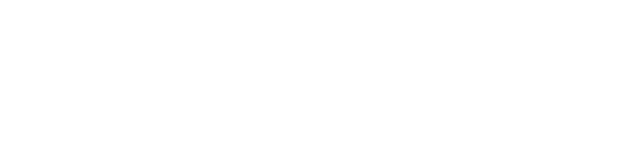
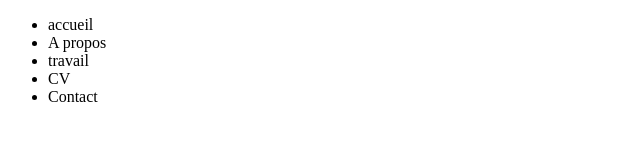
Before and after one commit to latifGnbea/checkpoint_html, a plain HTML site: page index.html in a window 1280 px wide. Shown: the whole page, without its empty margins (0-640 px from the left). Drawn offline with Linux system fonts and the light colour scheme.

Commit message:
Créez la barre de navigation : accueil, à propos, travail, CV, contact

```diff
--- a/index.html
+++ b/index.html
@@ -9,7 +9,7 @@
 </head>
 
 <body>
-    <!-- <header>
+    <header>
         <nav>
             <ul>
                 <li>accueil</li>
@@ -20,6 +20,7 @@
             </ul>
         </nav>
     </header>
+    <!--
     <section>
         <h1>Accueil</h1>
         <p>Lorem ipsum dolor sit amet consectetur adipisicing elit. Quis unde recusandae tenetur nulla incidunt
```
